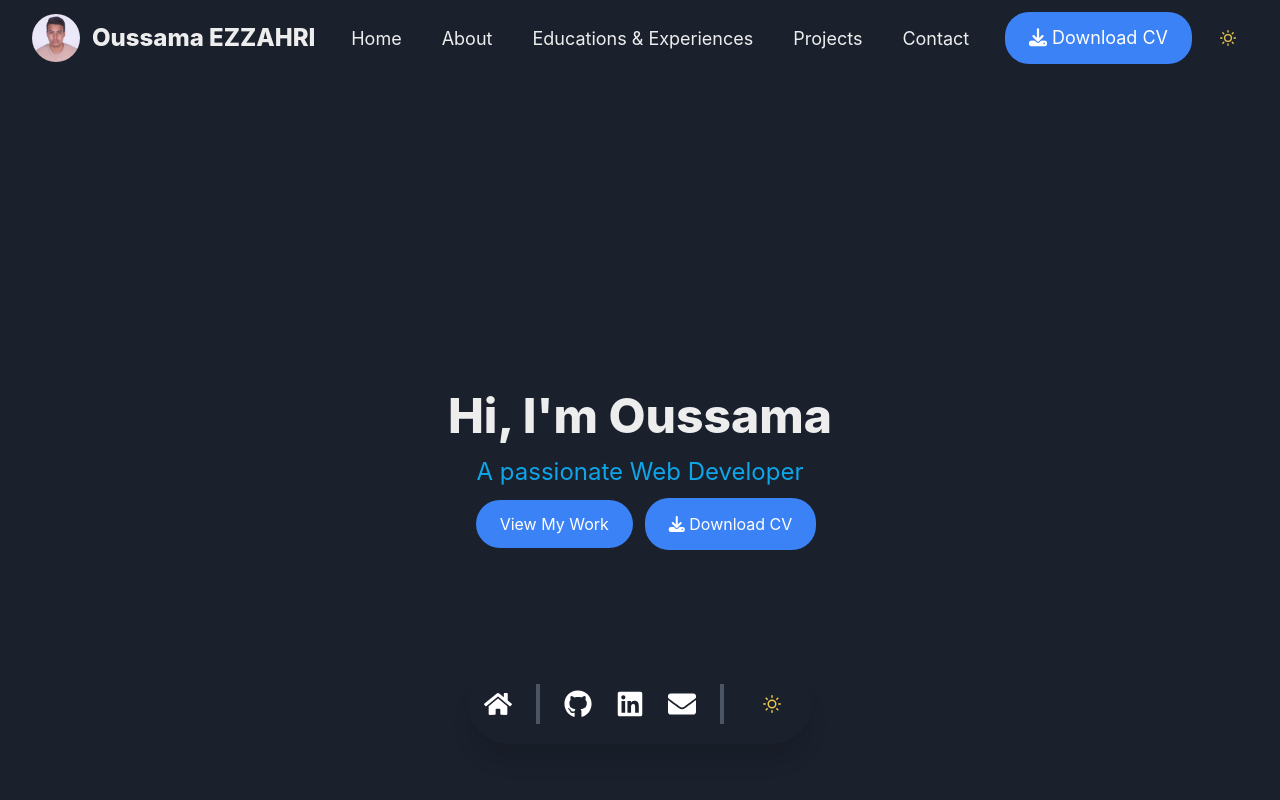
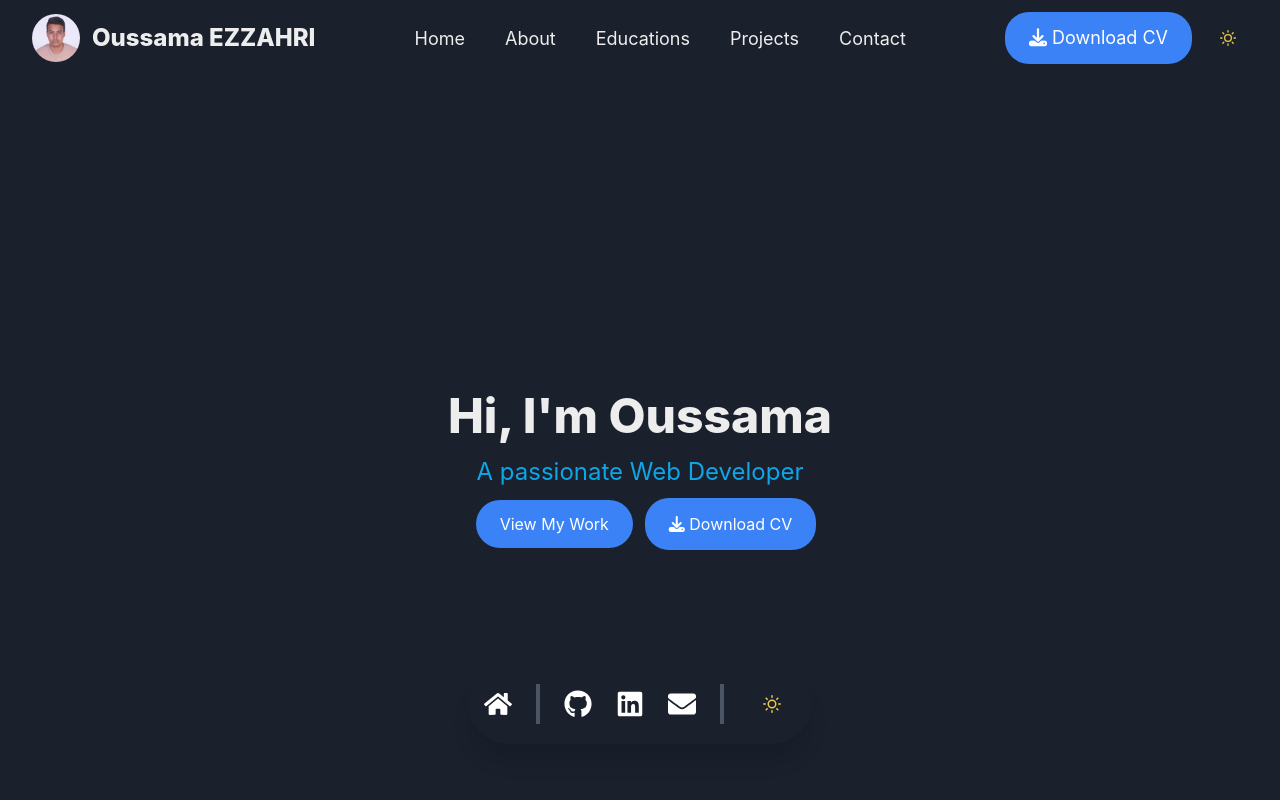
Before and after one commit to OussEzza/My-Portfolio, a React (Create React App) app: page / in a window 1280 px wide. Shown: the top 800 px of the page. Built offline with nearby package versions, Linux system fonts and the light colour scheme.

Commit message:
Fix the NavBar error

```diff
--- a/src/components/NavBar.jsx
+++ b/src/components/NavBar.jsx
@@ -28,7 +28,7 @@ export default function NavBar() {
 
           {/* Desktop Links Section */}
           <ul className="hidden md:flex gap-10">
-            {["home", "about", "educations & Experiences", "projects", "contact"].map(
+            {["home", "about", "educations", "projects", "contact"].map(
               (section) => (
                 <li key={section} className="hover:text-gray-500">
                   <Link to={section} smooth={true} duration={100}>
```
